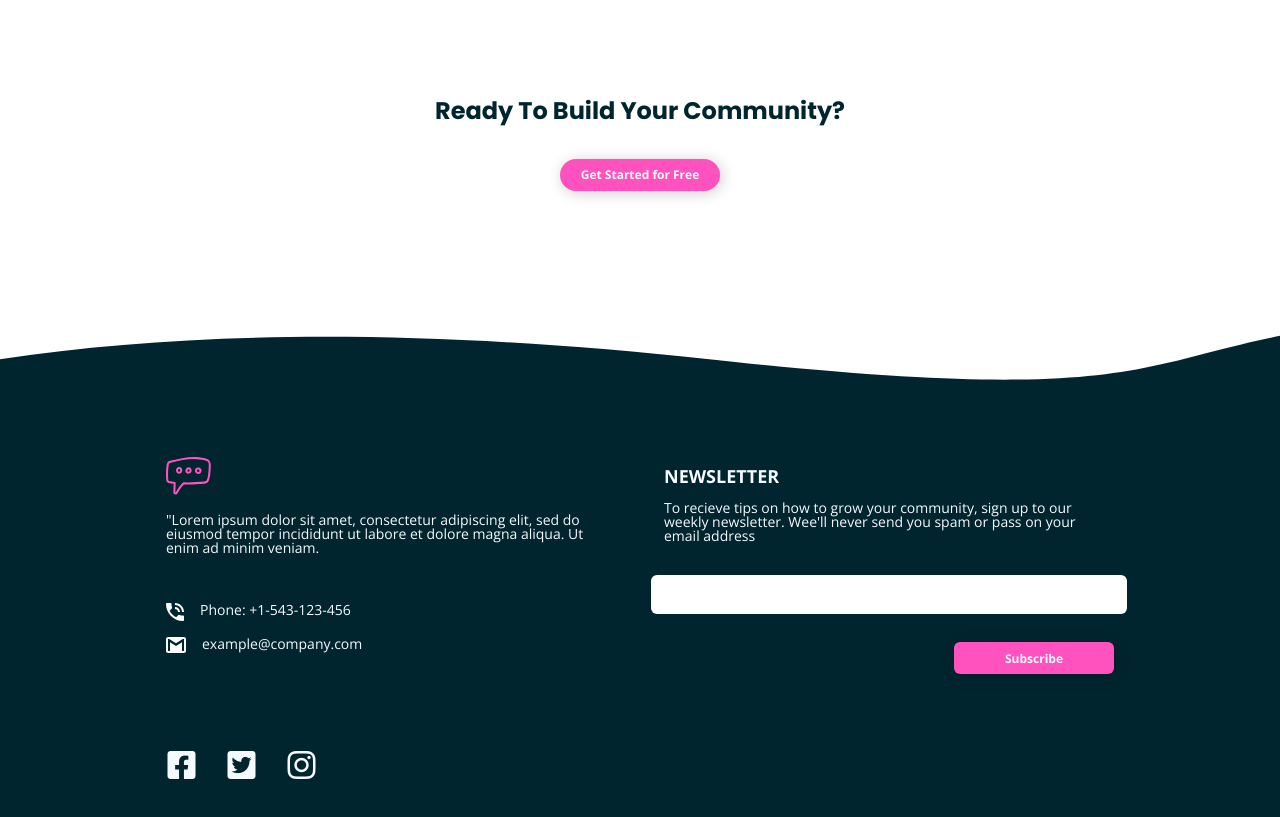
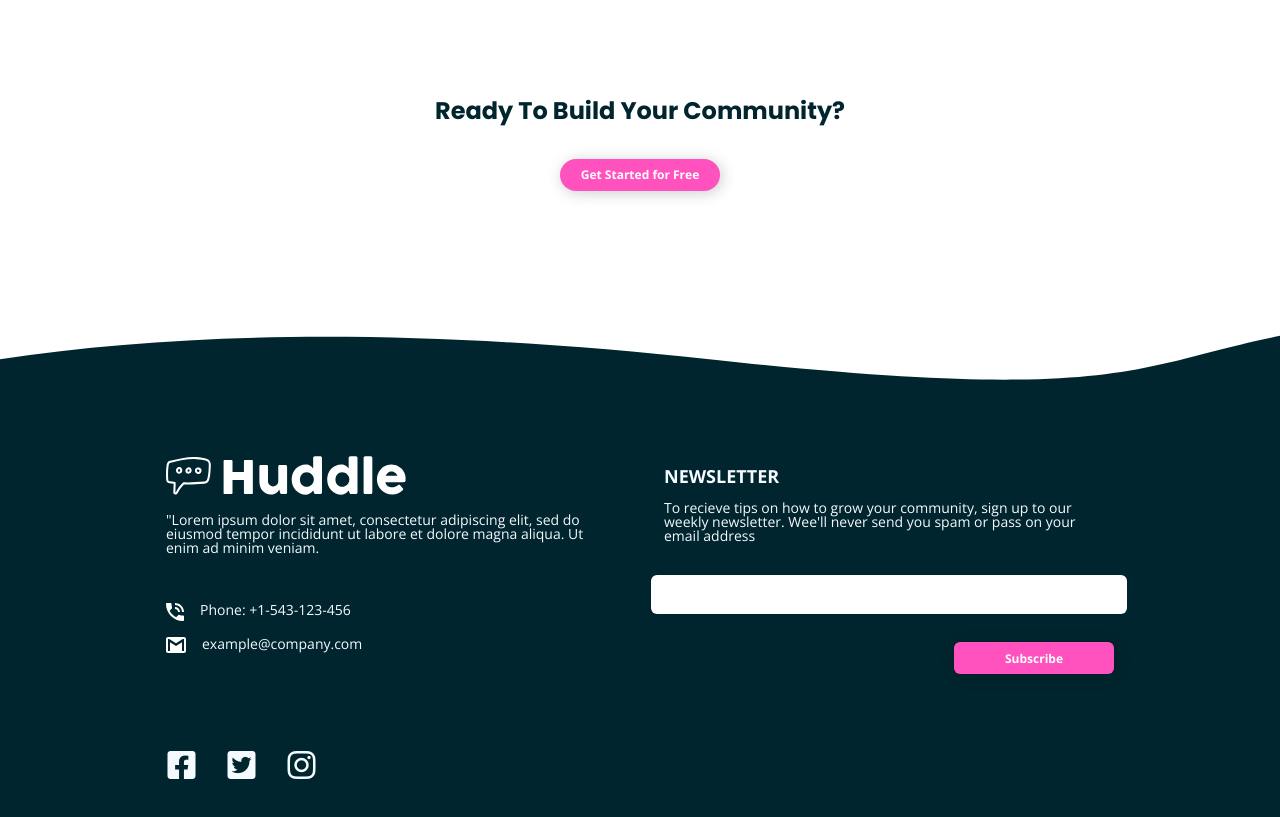
Before and after one commit to devdartagnan/Huddle-landingpage-curved, a plain HTML site: page index.html in a window 1280 px wide. Shown: the part 3335-4152 px from the top of the page. Drawn offline with nearby package versions, Linux system fonts and the light colour scheme.

Commit message:
ref: logo footer

```diff
--- a/css/global.css
+++ b/css/global.css
@@ -320,6 +320,7 @@ form input {
 .footer-logo {
     color: var(--Very-Pale-Blue);
     margin-bottom: 1rem;
+    filter: invert(10%) brightness(1000%);
 }
 
 .footer-info-content {
```
